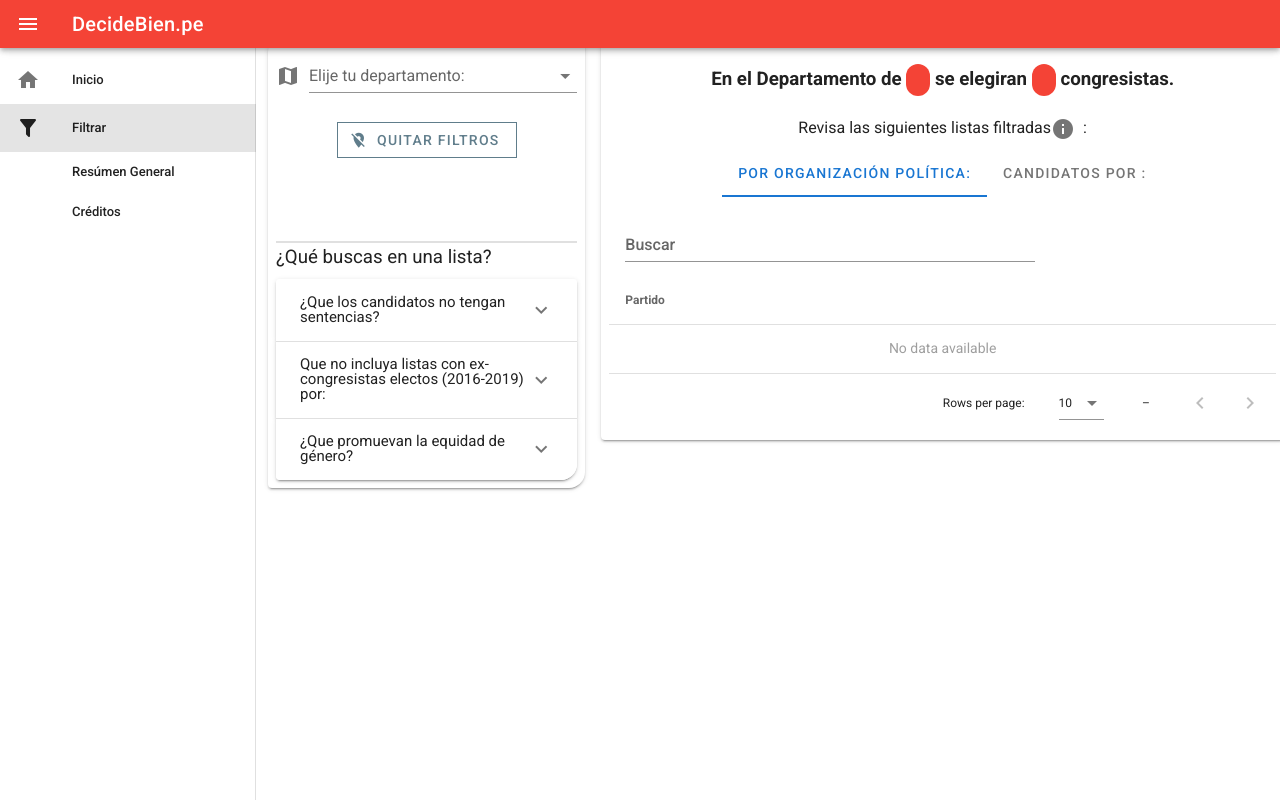
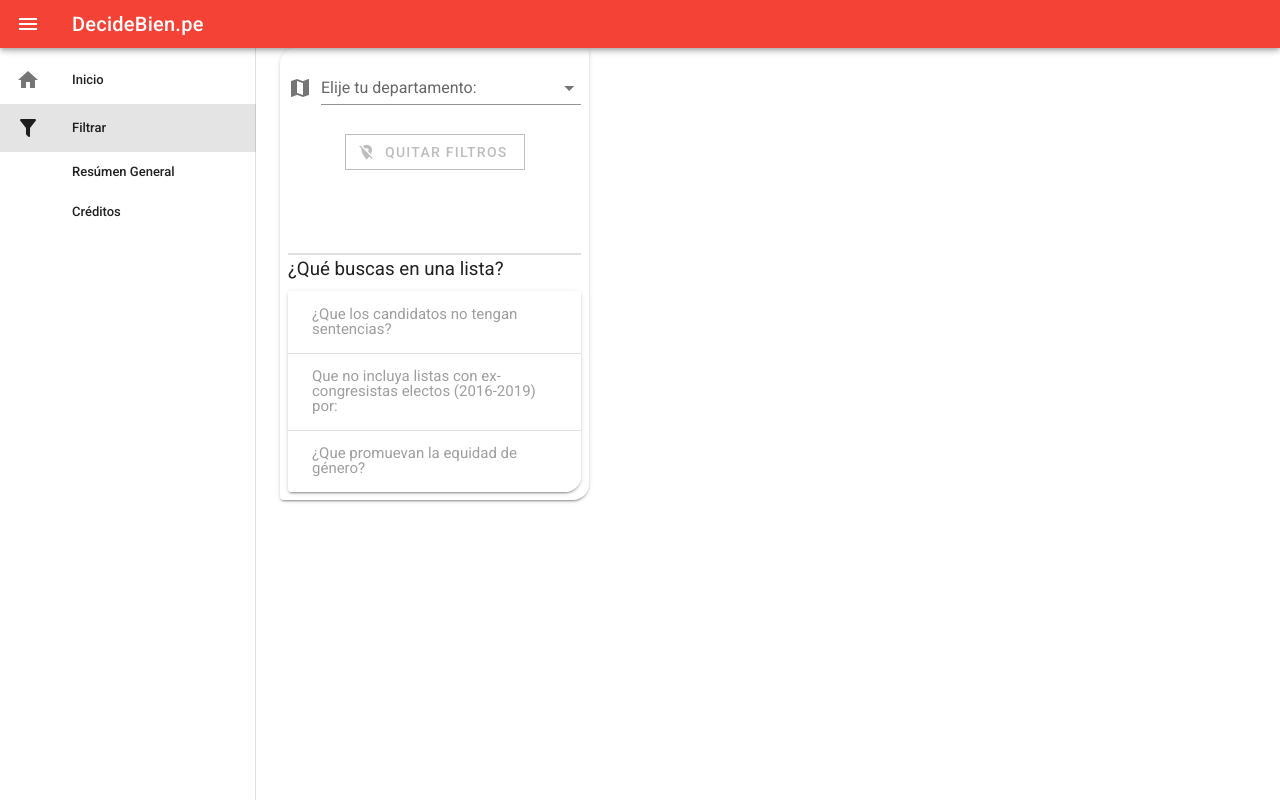
Before and after one commit to jincio/decidebienpe-pwa, a Vue app: page /#/filtros in a window 1280 px wide. Built offline with nearby package versions, Linux system fonts and the light colour scheme.

Commit message:
Adds some fade animation. Hides/disables some buttons to prevent errors

```diff
--- a/src/components/Filtros.vue
+++ b/src/components/Filtros.vue
@@ -1,5 +1,5 @@
 <template>
-  <div>
+  <v-container fluid>
     <v-layout row>
       <v-flex md4 class="pl-4 mb-2">
         <v-card class="pa-2 mx-2" shaped>
@@ -21,13 +21,16 @@
               tile
               outlined
               color="blue-grey"
+              v-bind:disabled="!currentRegion.region"
             >
               <v-icon left>mdi-map-marker-off</v-icon>Quitar Filtros
             </v-btn>
           </v-layout>
 
           <!-- Container para el boton de Twitter -->
-          <div class="fixedHeight"><div ref="container"></div></div>
+          <div class="fixedHeight">
+            <div ref="container"></div>
+          </div>
 
           <v-divider />
 
@@ -105,9 +108,7 @@
               f7 = false;
               updateURLQuery();
             "
-          >
-            E.de G. > 30%
-          </v-chip>
+          >E.de G. > 30%</v-chip>
           <v-chip
             v-if="f8"
             class="ma-2"
@@ -116,9 +117,7 @@
               f8 = false;
               updateURLQuery();
             "
-          >
-            Paridad
-          </v-chip>
+          >Paridad</v-chip>
           <v-chip
             v-if="f9"
             class="ma-2"
@@ -127,19 +126,13 @@
               f9 = false;
               updateURLQuery();
             "
-          >
-            Mujer Cabeza de Lista
-          </v-chip>
+          >Mujer Cabeza de Lista</v-chip>
           <v-divider />
-          <h3 class="subheading font-weight-regular mb-2 mt2">
-            ¿Qué buscas en una lista?
-          </h3>
+          <h3 class="subheading font-weight-regular mb-2 mt2">¿Qué buscas en una lista?</h3>
           <!-- TODO -->
-          <v-expansion-panels>
+          <v-expansion-panels v-bind:disabled="!noRegionSelected">
             <v-expansion-panel>
-              <v-expansion-panel-header>
-                ¿Que los candidatos no tengan sentencias?
-              </v-expansion-panel-header>
+              <v-expansion-panel-header>¿Que los candidatos no tengan sentencias?</v-expansion-panel-header>
               <v-expansion-panel-content>
                 <v-row>
                   <v-col>
@@ -187,12 +180,7 @@
                   </v-col>
 
                   <v-col>
-                    <v-checkbox
-                      v-model="f3"
-                      @change="updateURLQuery()"
-                      color="info"
-                      :label="`PPK`"
-                    ></v-checkbox>
+                    <v-checkbox v-model="f3" @change="updateURLQuery()" color="info" :label="`PPK`"></v-checkbox>
                     <v-checkbox
                       v-model="f4"
                       @change="updateURLQuery()"
@@ -205,9 +193,7 @@
             </v-expansion-panel>
 
             <v-expansion-panel>
-              <v-expansion-panel-header>
-                ¿Que promuevan la equidad de género?
-              </v-expansion-panel-header>
+              <v-expansion-panel-header>¿Que promuevan la equidad de género?</v-expansion-panel-header>
               <v-expansion-panel-content>
                 <v-row>
                   <v-col>
@@ -240,14 +226,16 @@
       </v-flex>
       <!-- TODO -->
       <v-flex md8>
+        <transition name="fade" appear>
           <resultados
             :current-region="currentRegion"
             :data-table1="filtroTabla1"
             :data-table2="filtroTabla2"
           ></resultados>
+        </transition>
       </v-flex>
     </v-layout>
-  </div>
+  </v-container>
 </template>
 
 <script>
@@ -361,6 +349,9 @@ export default {
     };
   },
   computed: {
+    noRegionSelected() {
+      return !!this.currentRegion.region;
+    },
     regiones() {
       return this.$store.state.regiones;
     },
@@ -414,6 +405,19 @@ export default {
       }
     },
     onNoFiltrosClicked() {
+      if (
+        this.f1 == false &&
+        this.f2 == false &&
+        this.f3 == false &&
+        this.f4 == false &&
+        this.f5 == false &&
+        this.f6 == false &&
+        this.f7 == false &&
+        this.f8 == false &&
+        this.f9
+      ) {
+        return;
+      } else {
         this.f1 = false;
         this.f2 = false;
         this.f3 = false;
@@ -424,6 +428,7 @@ export default {
         this.f8 = false;
         this.f9 = false;
         this.updateURLQuery();
+      }
     },
     noFiltrosUsed() {
       return (
@@ -460,7 +465,10 @@ export default {
         this.f9 === true ||
         this.f9 === false
       ) {
-        this.$router.push({
+        // TODO: refactorizar para evitar el error. Baja prioridad.
+        // .push bota un error en el console cuando se trata ir al mismo route existente,
+        this.$router
+          .push({
             name: "filtros",
             params: {
               departamento: this.currentRegion.region
@@ -476,6 +484,9 @@ export default {
               f8: this.f8,
               f9: this.f9
             }
+          })
+          .catch(err => {
+            throw new Error(`Problem handling something: ${err}.`);
           });
       }
       this.sendToGA();
@@ -548,4 +559,11 @@ export default {
 .fixedHeight {
   height: 75px;
 }
+.fade-enter-active,
+.fade-leave-active {
+  transition: opacity 0.5s;
+}
+.fade-enter, .fade-leave-to /* .fade-leave-active below version 2.1.8 */ {
+  opacity: 0;
+}
 </style>
--- a/src/components/Resultados.vue
+++ b/src/components/Resultados.vue
@@ -1,5 +1,5 @@
 <template>
-  <v-card class="pa-2 mx-2">
+  <v-card class="pa-2 mx-2" v-show="currentRegion.region" >
     <h3 class="mt-5 text-center">
       En el Departamento de
       <v-chip color="red" text-color="white"> {{ showRegion }} </v-chip>
```
Lines whose indentation alone changed are shown as unchanged.
